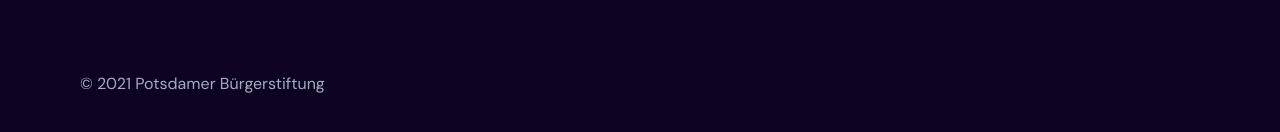
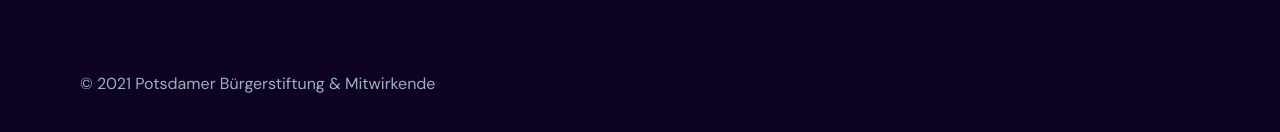
Before and after one commit to potsdamer-buergerstiftung/inselbuehne, a Next.js app: page / in a window 1280 px wide. Shown: the part 2255-2387 px from the top of the page. Built offline with nearby package versions, Linux system fonts and the light colour scheme.

Commit message:
add contributers to copyright text

```diff
--- a/components/Footer.tsx
+++ b/components/Footer.tsx
@@ -89,7 +89,7 @@ export default function Footer() {
       </Box>
       <Box bg="dark" py={16} color="gray.400">
         <Container maxW="6xl">
-          <Text>&copy; {year} Potsdamer Bürgerstiftung</Text>
+          <Text>&copy; {year} Potsdamer Bürgerstiftung & Mitwirkende</Text>
         </Container>
       </Box>
     </>
```
